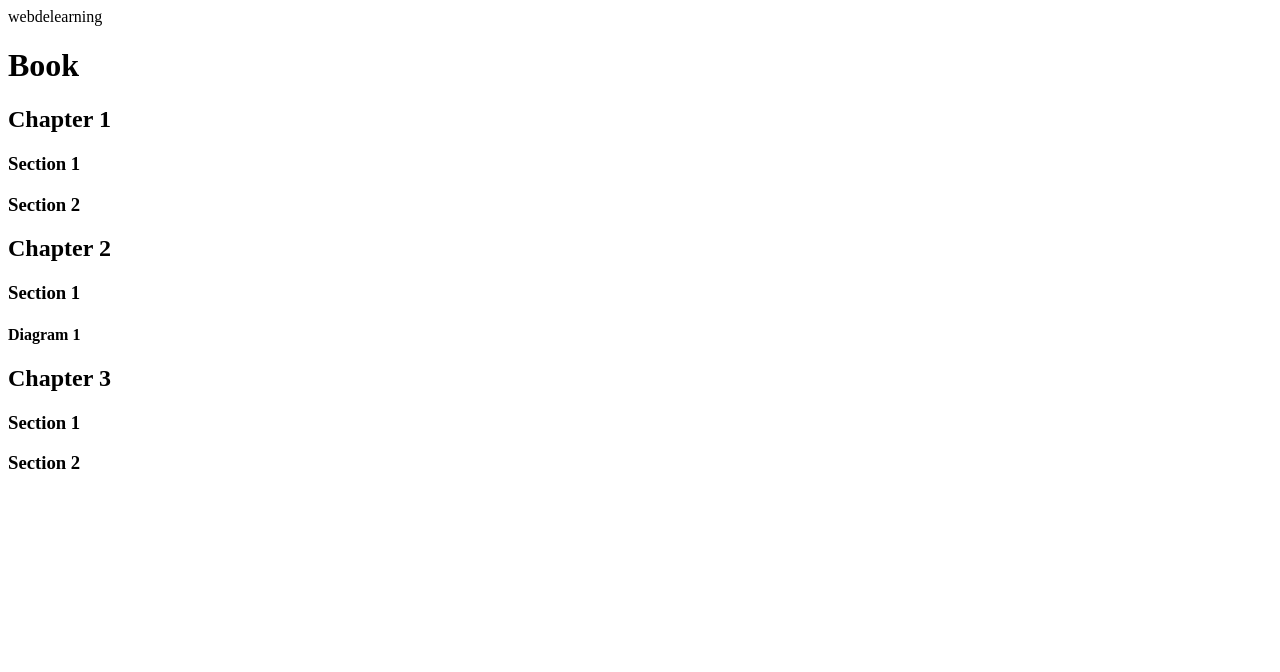
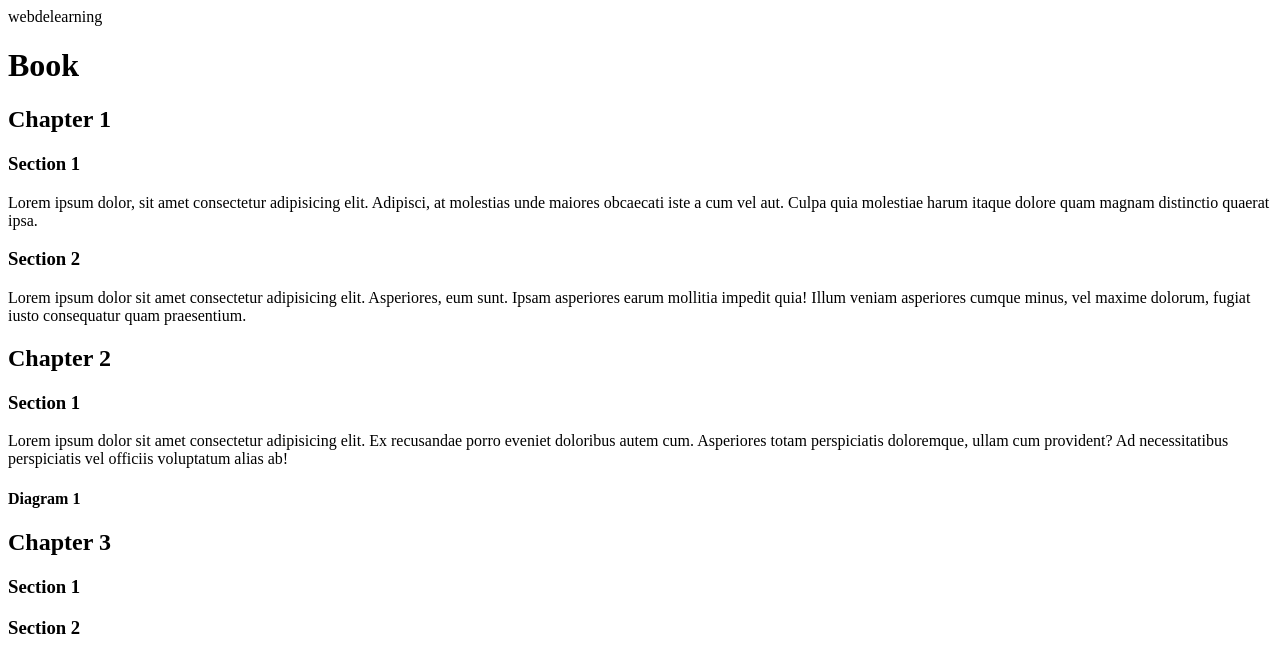
Before and after one commit to catsqueezies/webdevlearning, a plain HTML site: page index.html in a window 1280 px wide. Drawn offline with Linux system fonts and the light colour scheme.

Commit message:
added paragraph tags and content

```diff
--- a/index.html
+++ b/index.html
@@ -2,9 +2,12 @@
 <h1>Book</h1>
 <h2>Chapter 1</h2>
 <h3>Section 1</h3>
+<p>Lorem ipsum dolor, sit amet consectetur adipisicing elit. Adipisci, at molestias unde maiores obcaecati iste a cum vel aut. Culpa quia molestiae harum itaque dolore quam magnam distinctio quaerat ipsa.</p>
 <h3>Section 2</h3>
+<p>Lorem ipsum dolor sit amet consectetur adipisicing elit. Asperiores, eum sunt. Ipsam asperiores earum mollitia impedit quia! Illum veniam asperiores cumque minus, vel maxime dolorum, fugiat iusto consequatur quam praesentium.</p>
 <h2>Chapter 2</h2>
-        <h3>Section 1</h3>
+<h3>Section 1</h3
+<p>Lorem ipsum dolor sit amet consectetur adipisicing elit. Ex recusandae porro eveniet doloribus autem cum. Asperiores totam perspiciatis doloremque, ullam cum provident? Ad necessitatibus perspiciatis vel officiis voluptatum alias ab!</p>
 <h4>Diagram 1</h4>
 <h2>Chapter 3</h2>
 <h3>Section 1</h3>
```
Lines whose indentation alone changed are shown as unchanged.
